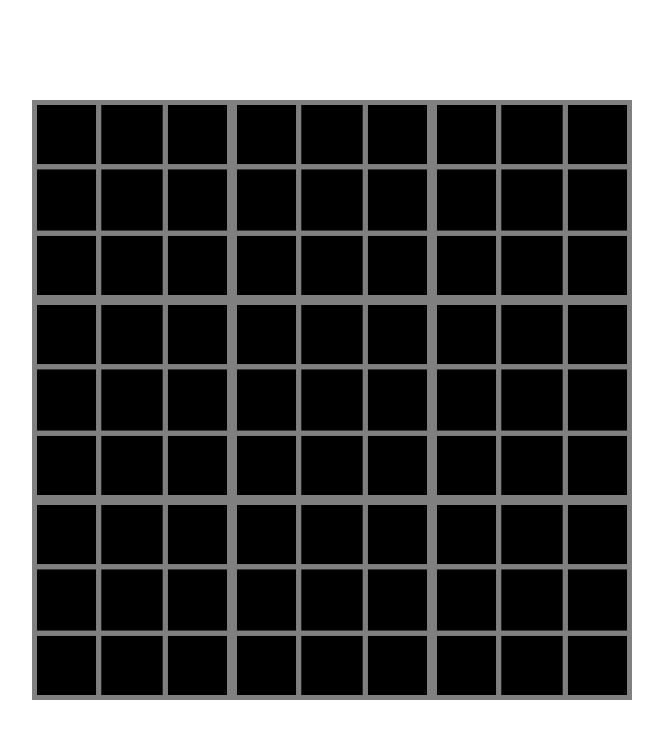
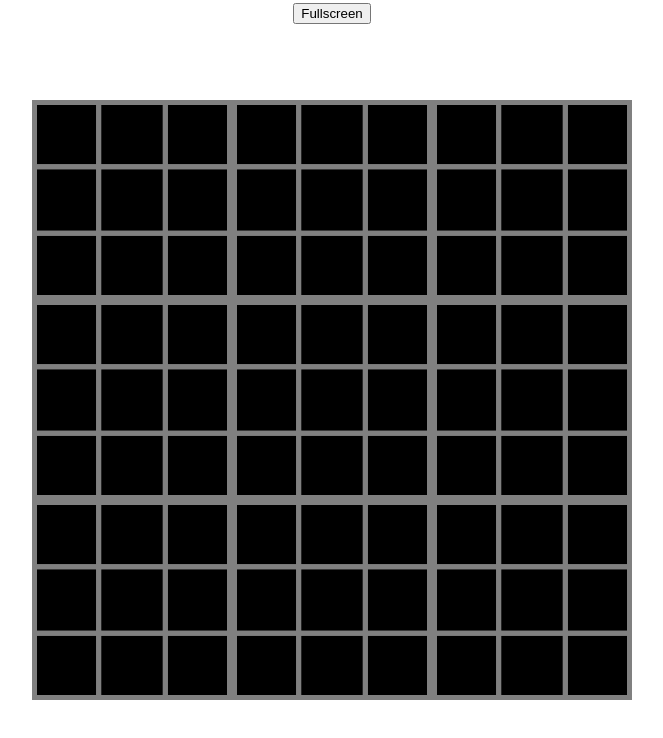
Before and after one commit to Mythius/tictactoe, a plain HTML site: page index.html in a window 1280 px wide. Shown: the whole page, without its empty margins (308-971 px from the left). Drawn offline with Linux system fonts and the light colour scheme.

Commit message:
Fixed Fullscreen Button

```diff
--- a/index.html
+++ b/index.html
@@ -15,6 +15,12 @@
 			left: 50%;
 			transform: translateX(-50%) translateY(-50%);
 		}
+		body{
+			text-align:center;
+		}
+		button{
+			transform: translateY(-23px);
+		}
 	</style>
 	<script src=helpers.js></script>
 	<script src=input.js></script>
@@ -23,6 +29,8 @@
 <body>
 	<canvas width=600 height=600></canvas>
 	<script src=TicTacToe.js></script>
+	<br>
+	<button onclick="canvas.requestFullscreen()">Fullscreen</button>
 	<script>
 		TicTacToe.start(obj('canvas'));
 	</script>
```
